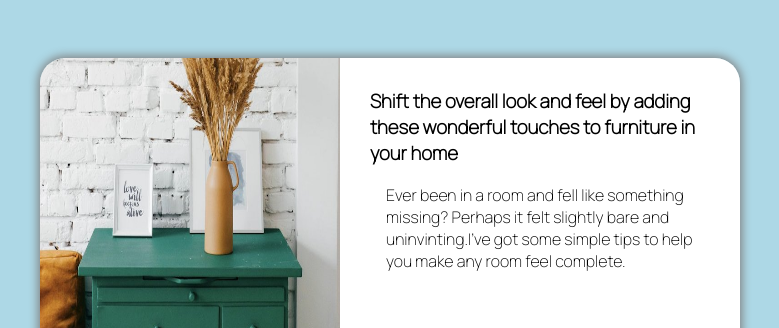
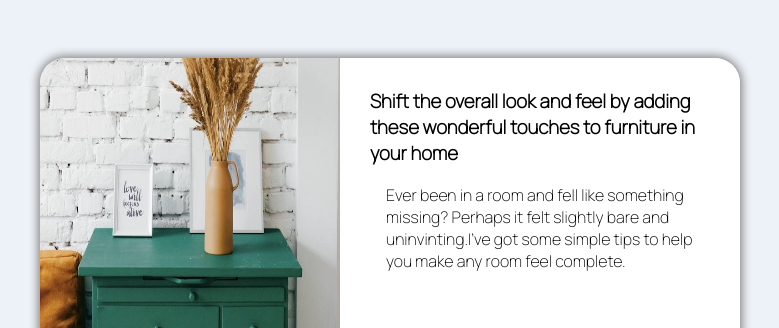
Before and after one commit to Damjan83/Artical-preview-component, a plain HTML site: page Pro1 Article preview component/index.html in a window 1280 px wide. Shown: the part 142-470 px from the top of the page, without its empty margins (250-1029 px from the left). Drawn offline with Linux system fonts and the light colour scheme.

Commit message:
Update style.css

```diff
--- a/Pro1 Article preview component/style.css
+++ b/Pro1 Article preview component/style.css
@@ -23,7 +23,7 @@ img {
   height: auto;
 }
 body{
-    background-color: lightblue;
+    background-color: #EDF2F8;
     text-align: center;
 }
 .attribution{
```
